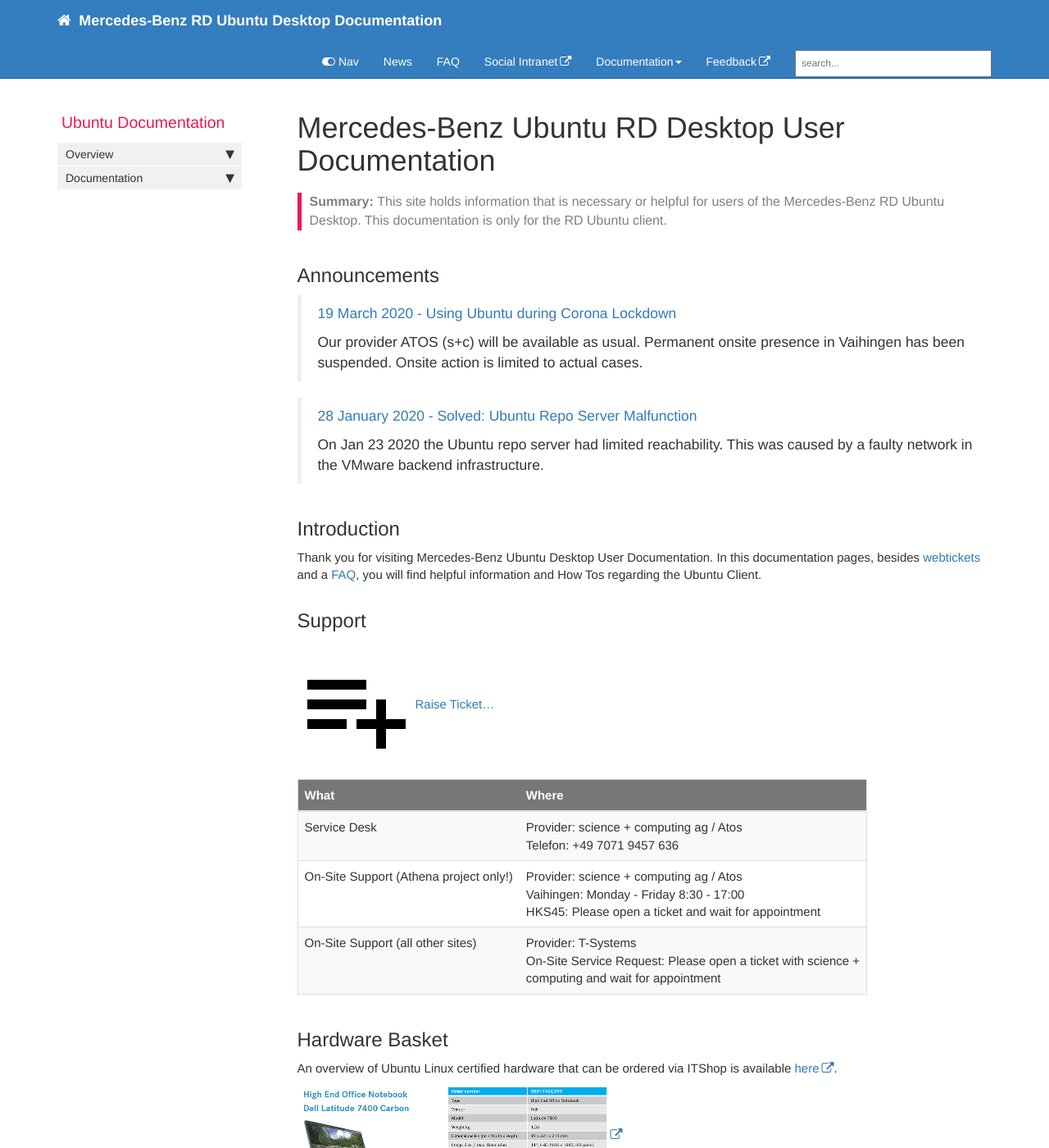
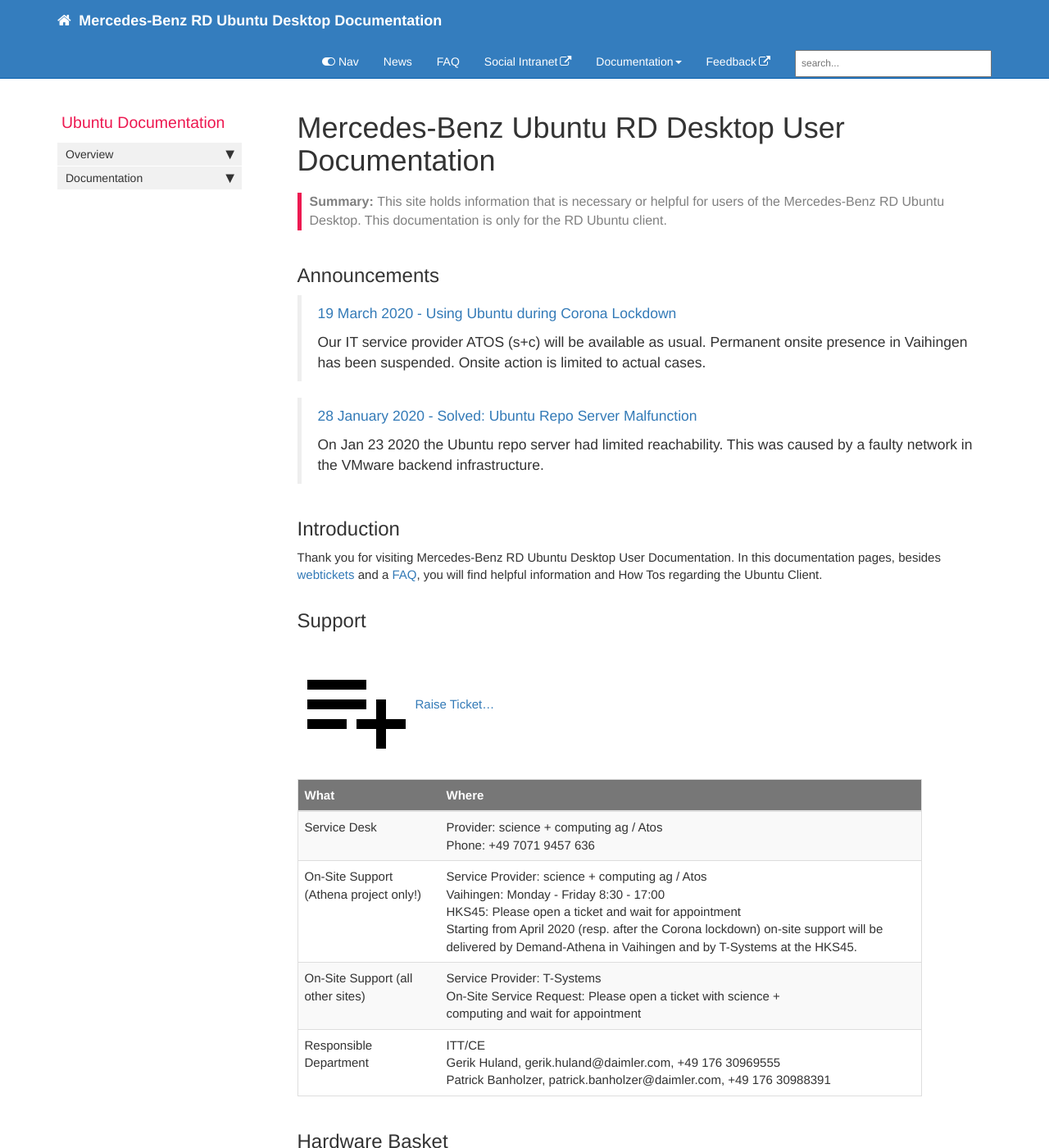
Before and after one commit to RajputPawan/Prometheus, a Jekyll site: the page built from index.md, in a window 1280 px wide and 1400 px high. Shown: the whole window at 82% size. Built offline with Jekyll 4.4.1, drawn with Linux system fonts in a browser that asks for light colours; comment, search, counter and statistics services are not loaded.

Commit message:
index.md: added ITT/CE > _posts/2020-03-19_ubuntu_and_corona.md: minor clarifications

```diff
--- a/_posts/2020-03-19-ubuntu_and_corona.md
+++ b/_posts/2020-03-19-ubuntu_and_corona.md
@@ -6,9 +6,9 @@
 tags: [news, corona, remote_access]
 ---
 
-Our provider ATOS (s+c) will be available as usual. Permanent onsite presence in Vaihingen has been suspended. Onsite action is limited to actual cases.
+Our IT service provider ATOS (s+c) will be available as usual. Permanent onsite presence in Vaihingen has been suspended. Onsite action is limited to actual cases.
 
-## Hotline
+## Hotline Reachability
 As ATOS moved most of their employees to work from home they are still having some issues with their hotline. If you can't get through please open a ticket via <http://ubuntu.rd.corpintra.net> and request to be called back.
 
 ## Remote access
--- a/index.md
+++ b/index.md
@@ -18,7 +18,7 @@
 
 ## Introduction
 
-Thank you for visiting Mercedes-Benz Ubuntu Desktop User Documentation. In this documentation pages, besides [webtickets]({{ site.baseurl }}tickets.html) and a [FAQ]([{{ site.baseurl }}faq.html), you will find helpful information and How Tos regarding the Ubuntu Client.
+Thank you for visiting Mercedes-Benz RD Ubuntu Desktop User Documentation. In this documentation pages, besides [webtickets]({{ site.baseurl }}tickets.html) and a [FAQ]([{{ site.baseurl }}faq.html), you will find helpful information and How Tos regarding the Ubuntu Client.
 
 ## Support
 
@@ -26,9 +26,10 @@
 
 | What | Where |
 |------|---------|
-| Service Desk | Provider: science + computing ag / Atos <br>Telefon: +49 7071 9457 636 |
-| On-Site Support (Athena project only!) | Provider: science + computing ag / Atos <br>Vaihingen: Monday - Friday 8:30 - 17:00 <br>HKS45: Please open a ticket and wait for appointment |
-| On-Site Support (all other sites)     | Provider: T-Systems <br>On-Site Service Request: Please open a ticket with science + <br>computing and wait for appointment |
+| Service Desk | Provider: science + computing ag / Atos <br>Phone: +49 7071 9457 636 |
+| On-Site Support (Athena project only!) | Service Provider: science + computing ag / Atos <br>Vaihingen: Monday - Friday 8:30 - 17:00 <br>HKS45: Please open a ticket and wait for appointment <br> Starting from April 2020 (resp. after the Corona lockdown) on-site support will be delivered by Demand-Athena in Vaihingen and by T-Systems at the HKS45. |
+| On-Site Support (all other sites)     | Service Provider: T-Systems <br>On-Site Service Request: Please open a ticket with science + <br>computing and wait for appointment |
+| Responsible Department | ITT/CE <br>Gerik Huland, gerik.huland@daimler.com, +49 176 30969555 <br>Patrick Banholzer, patrick.banholzer@daimler.com, +49 176 30988391 |
 
 ## Hardware Basket
 
```
